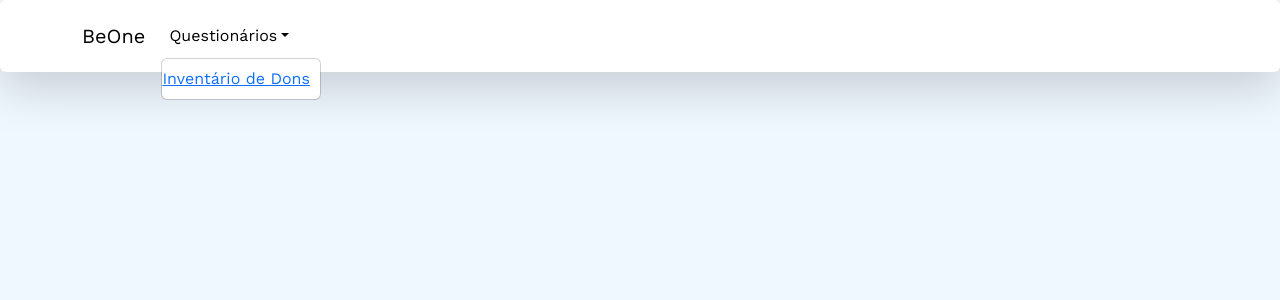
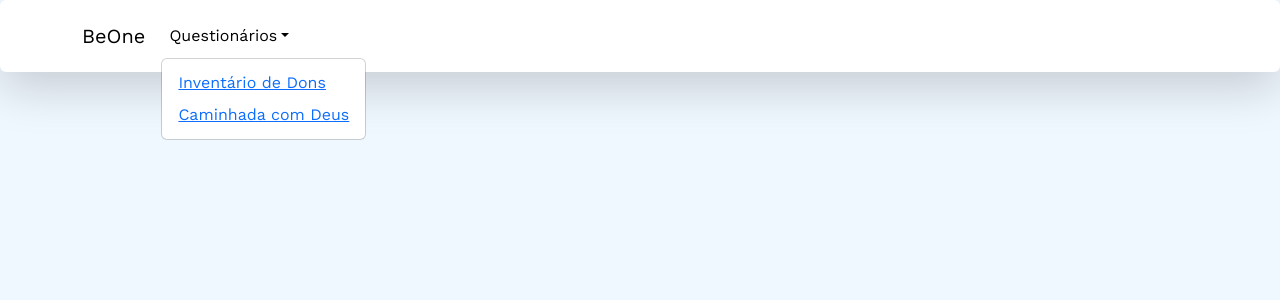
Before and after one commit to trfernandes/beOneEducation, a React (Create React App) app: page / in a window 1280 px wide. Both pictures are taken after a click on the button "Questionários". Shown: the top 300 px of the page. Built offline with nearby package versions, Linux system fonts and the light colour scheme.

Commit message:
alterado forma de links

```diff
--- a/src/App.js
+++ b/src/App.js
@@ -7,7 +7,6 @@ import Home from './pages/Home';
 import ResultsSurveyGodGifts from './pages/GodGifts/ResultsSurveyGodGifts';
 import 'bootstrap/dist/css/bootstrap.min.css';
 import HeaderBar from './components/HeaderBar.js';
-
 
 function App() {
   return (
--- a/src/components/HeaderBar.js
+++ b/src/components/HeaderBar.js
@@ -14,11 +14,8 @@ function HeaderBar() {
                 <Navbar.Collapse id="basic-navbar-nav">
                     <Nav className="me-auto">
                         <NavDropdown title="Questionários" id="basic-nav-dropdown">
-                            <Link to="/surveyGodGifts">Inventário de Dons</Link>
-                            {/* <NavDropdown.Item href="/surveyGodGifts">Inventário de Dons</NavDropdown.Item>
-                            <NavDropdown.Item href="/surveyWalkWithGod">
-                                Caminhada com Deus
-                            </NavDropdown.Item> */}
+                            <NavDropdown.Item><Link to="/surveyGodGifts" >Inventário de Dons</Link></NavDropdown.Item>
+                            <NavDropdown.Item><Link to="/surveyWalkWithGod">Caminhada com Deus</Link></NavDropdown.Item>
                         </NavDropdown>
                     </Nav>
                 </Navbar.Collapse>
--- a/src/index.js
+++ b/src/index.js
@@ -2,11 +2,9 @@ import React from 'react';
 import ReactDOM from 'react-dom/client';
 import './index.css';
 import App from './App';
-import Routes from "./Routes";
 
 const root = ReactDOM.createRoot(document.getElementById('root'));
 root.render(
   <App>
-    <Routes/>
   </App>
 );
```
